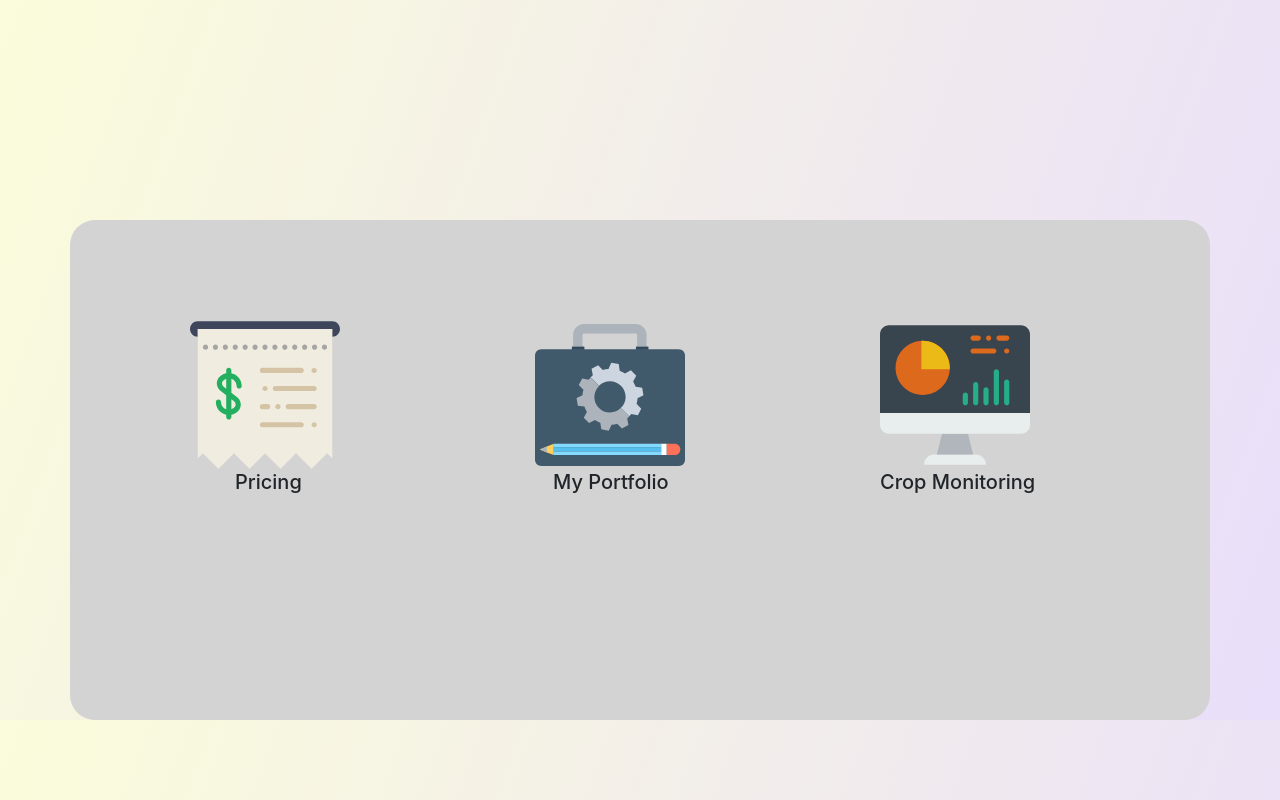
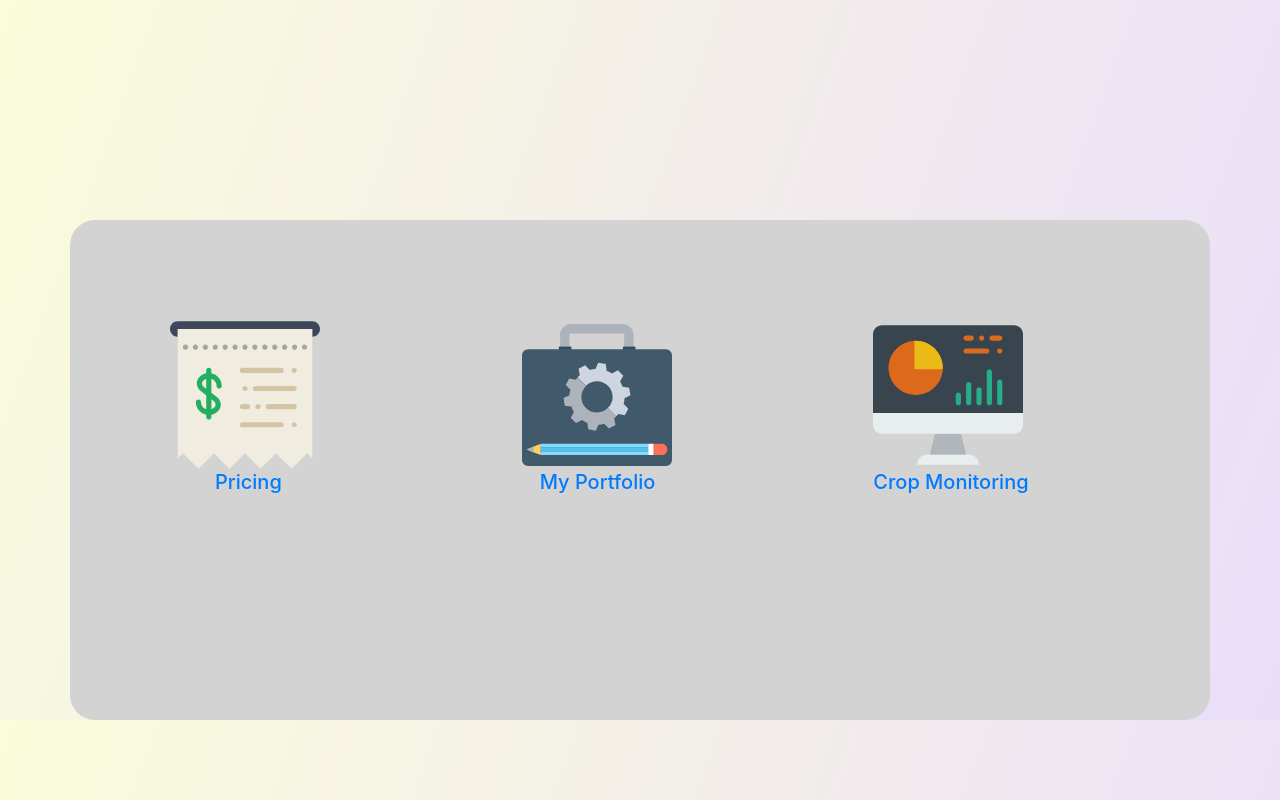
Before and after one commit to darrylferdinands/homepage.github.io, a plain HTML site: page index.html in a window 1280 px wide. Drawn offline with nearby package versions, Linux system fonts and the light colour scheme.

Commit message:
few changes in design

```diff
--- a/index.html
+++ b/index.html
@@ -13,21 +13,21 @@
 
 <div class="container-fluid" style="margin-top: 200px;">
   <div class="container" style="border-radius: 25px;background-color: lightgrey;min-height: 500px;margin-top: 200px;">
-    <div class="row" style="margin-left: 90px; margin-top: 220px;">
+    <div class="row" style="margin-left: 70px; margin-top: 220px;">
       <div class="col-sm-4" style="margin-top: 100px;"><div class="well">
-        <img src="pricing.svg" style="width: 150px;height: 150px;">
-        <h5 style="margin-left: 45px;">Pricing</h5>
+    <a href="#" >    <img src="pricing.svg" style="width: 150px;height: 150px;">
+        <h5 style="margin-left: 45px;">Pricing</h5></a>
              </div></div>
       <div class="col-sm-4 " style="margin-top: 100px;">
-       <div class="well">
+       <div class="well"><a href="#">
         <img src="portfolio.svg" style="width: 150px;height: 150px;">
-        <h5 style="margin-left: 18px;">My Portfolio</h5>
+        <h5 style="margin-left: 18px;">My Portfolio</h5></a>
       </div></div>
 
       <div class="col-sm-4" style="margin-top: 100px;">
         <div class="well">
-          <a href="#"> <img src="monitor.svg" style="width: 150px;height: 150px;"></a>
-          <h5>Crop Monitoring</h5>
+          <a href="#"> <img src="monitor.svg" style="width: 150px;height: 150px;">
+          <h5>Crop Monitoring</h5></a>
       </div></div>
     </div>
   </div>
```
